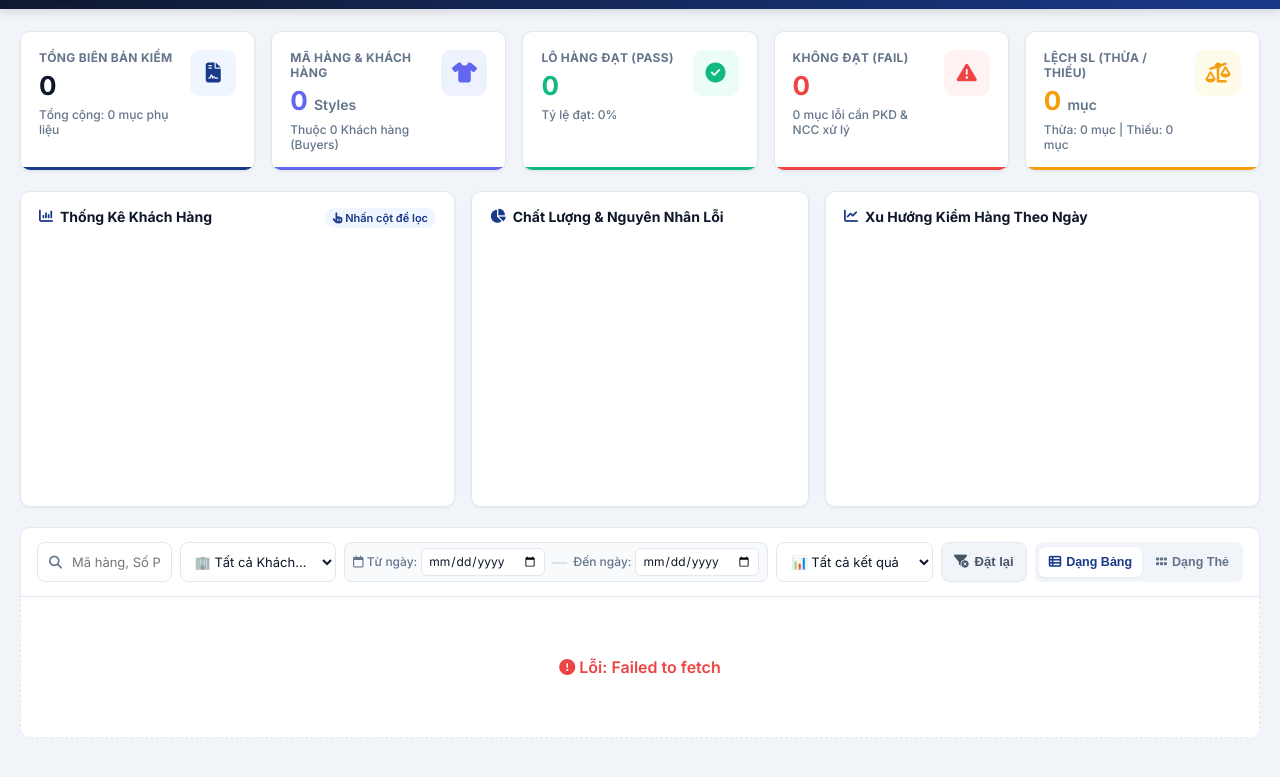
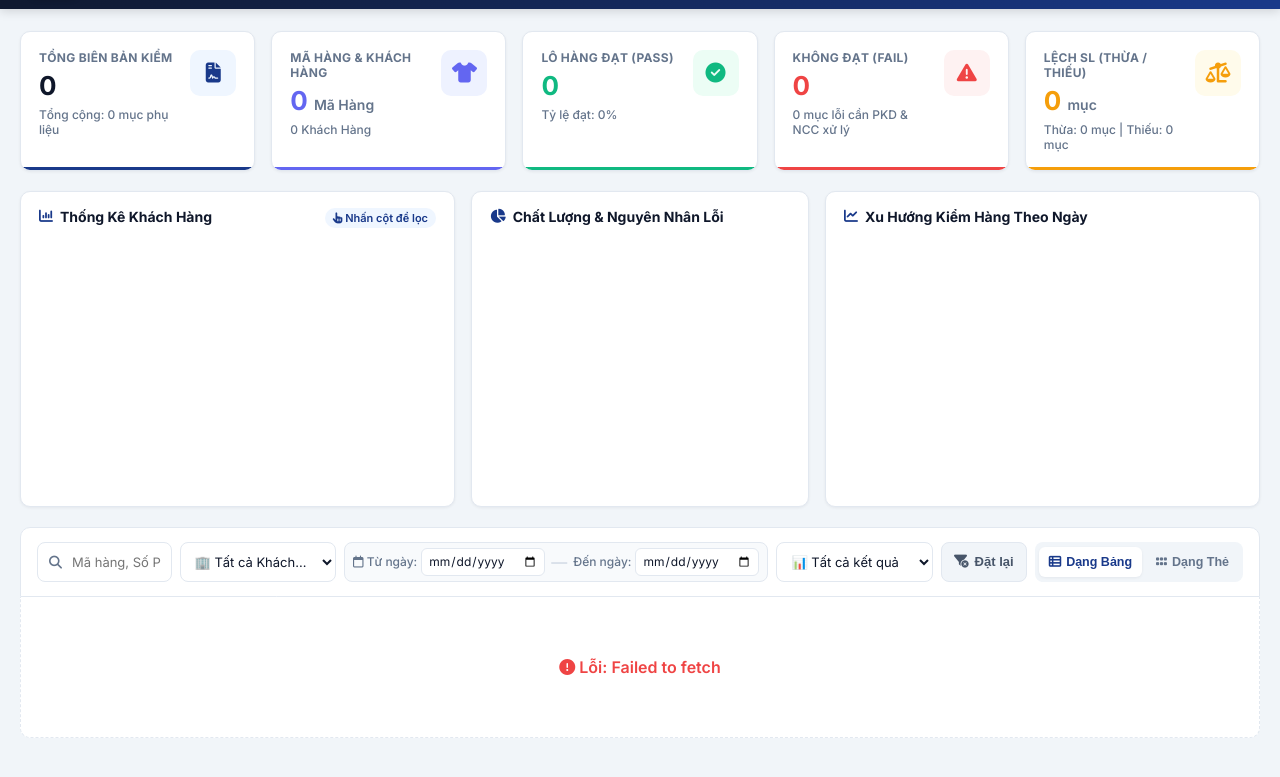
Before and after one commit to khophulieutp-stack/BAOCAOKIEM, a plain HTML site: page index.html in a window 1280 px wide. Shown: the part 67-844 px from the top of the page. Drawn offline with nearby package versions, Linux system fonts and the light colour scheme; no server answers.

Commit message:
Update index.html

```diff
--- a/index.html
+++ b/index.html
@@ -729,8 +729,8 @@
             <div class="kpi-card styles">
                 <div class="kpi-info">
                     <h4>Mã Hàng & Khách Hàng</h4>
-                    <p class="kpi-value" id="kpiStyles" style="color: var(--indigo);">0 <span style="font-size:14px; font-weight:600; color:var(--text-muted);">Styles</span></p>
-                    <div class="kpi-sub" id="kpiBuyers">Thuộc 0 Khách hàng (Buyers)</div>
+                    <p class="kpi-value" id="kpiStyles" style="color: var(--indigo);">0 <span style="font-size:14px; font-weight:600; color:var(--text-muted);">Mã Hàng</span></p>
+                    <div class="kpi-sub" id="kpiBuyers">0 Khách Hàng</div>
                 </div>
                 <div class="kpi-icon"><i class="fa-solid fa-shirt"></i></div>
             </div>
```
